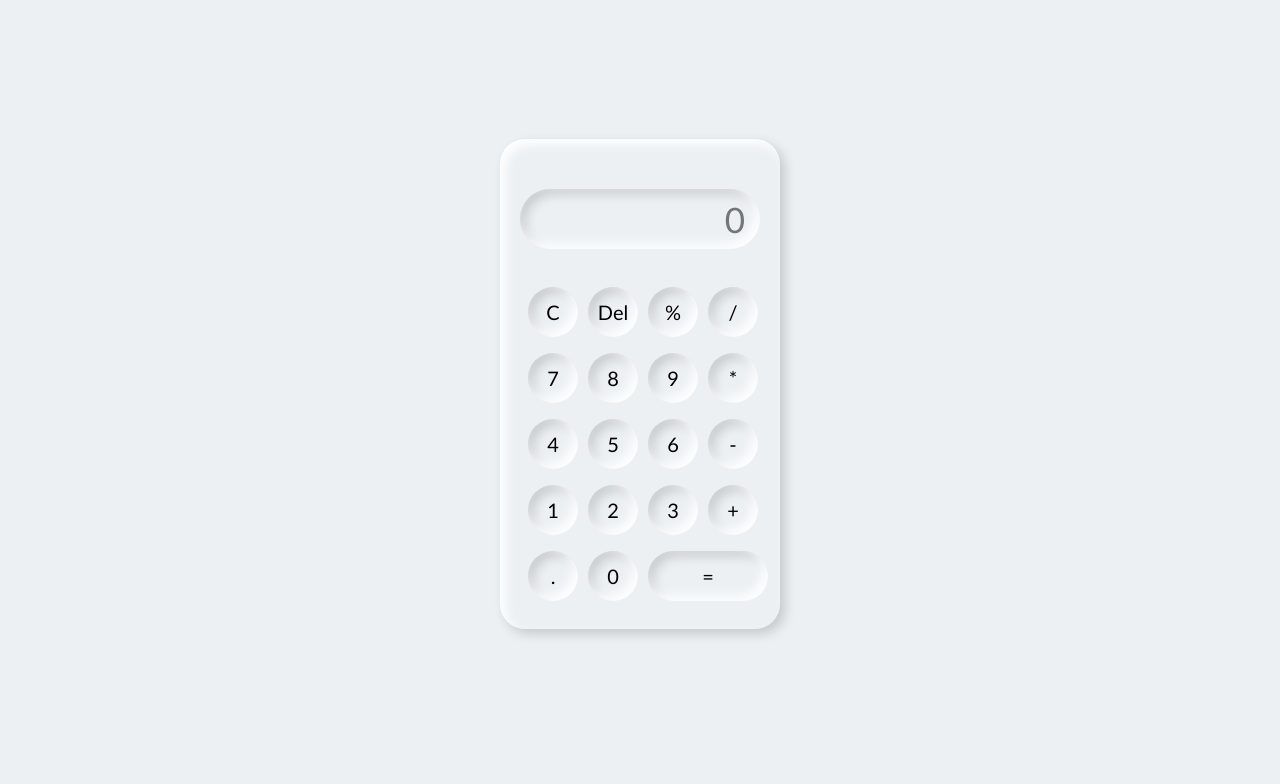
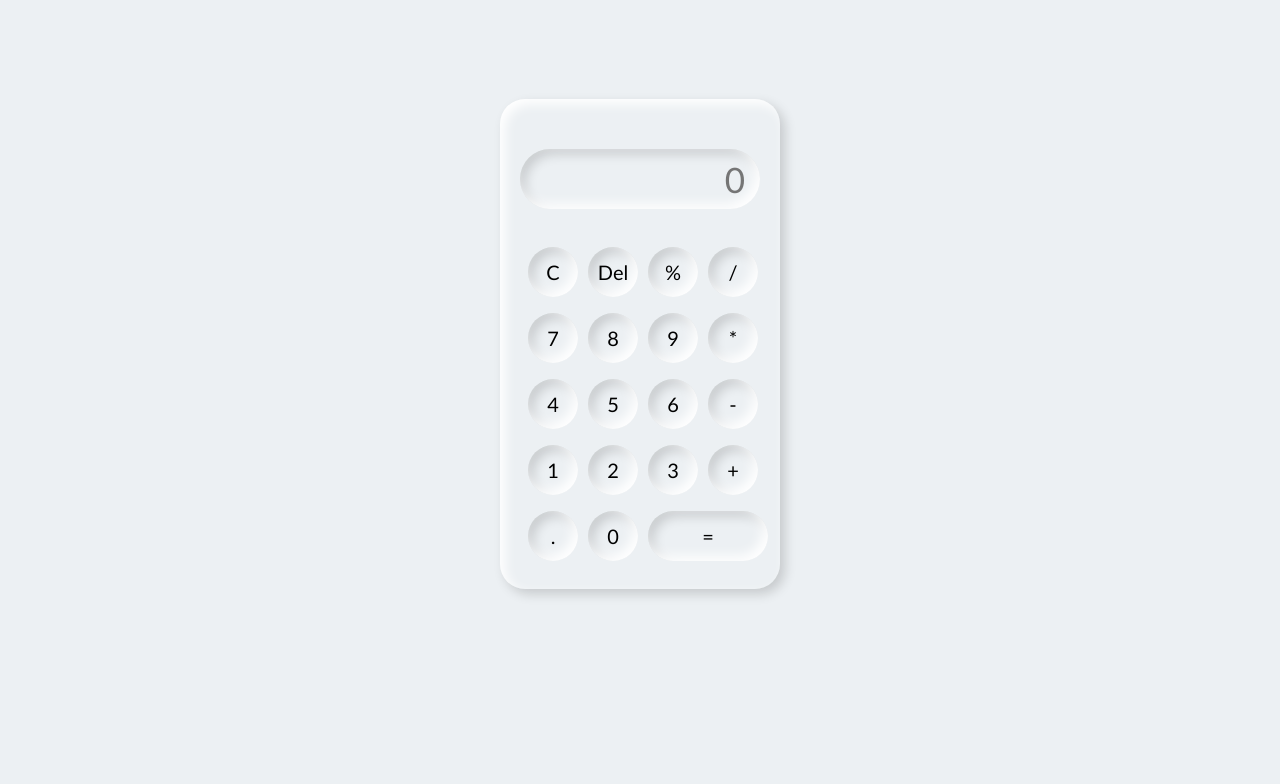
Before and after one commit to Naveen-7u6/WebCalc, a plain HTML site: page index.html in a window 1280 px wide. Shown: the part 88-872 px from the top of the page. After the commit the page ends 800 px from the top, so only its background shows below. Drawn offline with Linux system fonts and the light colour scheme.

Commit message:
Update Style.css

```diff
--- a/Style.css
+++ b/Style.css
@@ -8,11 +8,11 @@
 }
 
 .container{
-    height: 100vh;
+    height: 90vh;
     display: flex;
     align-items: center;
     justify-content: center;
-    box-shadow: 0px 50px 30px rgba(0, 0, 0, 0.4), 0px 0px 50px rgba(0, 0, 0, 0.4);
+
 }
 
 .calculator{
```
